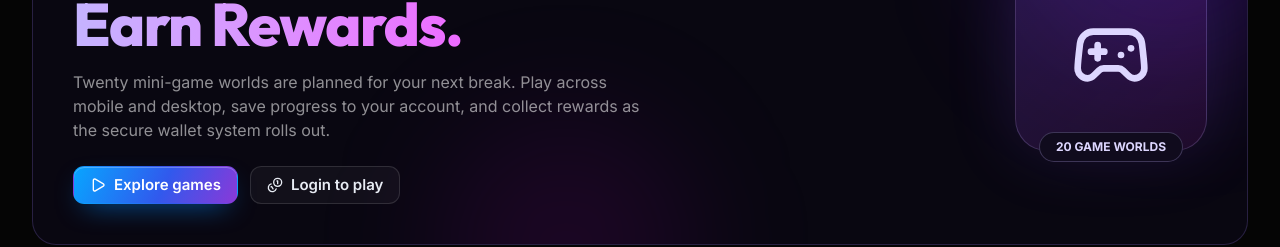
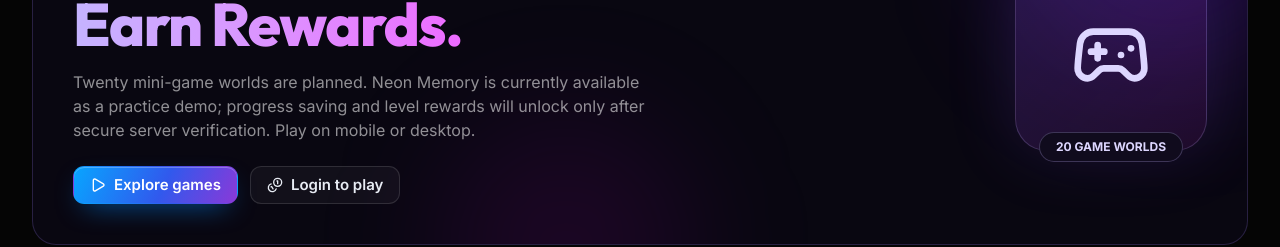
Before and after one commit to rakink43-cell/nexora-subscription-store, a React (Vite) app: page /games in a window 1280 px wide. Shown: the part 330-577 px from the top of the page. Built offline with nearby package versions, Linux system fonts and the light colour scheme; no server answers.

Commit message:
Clarify arcade demo and reward availability

```diff
--- a/src/pages/GamesPage.tsx
+++ b/src/pages/GamesPage.tsx
@@ -175,7 +175,7 @@ export default function GamesPage() {
           <div>
             <p className="flex items-center gap-2 text-xs font-bold uppercase tracking-[0.2em] text-violet-300"><Gamepad2 className="h-4 w-4"/> NEXORA ARCADE</p>
             <h1 className="mt-3 font-display text-4xl font-black tracking-tight text-white sm:text-6xl">Play. Explore.<br/><span className="bg-gradient-to-r from-violet-300 to-fuchsia-400 bg-clip-text text-transparent">Earn Rewards.</span></h1>
-            <p className="mt-4 max-w-xl text-sm leading-6 text-white/55 sm:text-base">Twenty mini-game worlds are planned for your next break. Play across mobile and desktop, save progress to your account, and collect rewards as the secure wallet system rolls out.</p>
+            <p className="mt-4 max-w-xl text-sm leading-6 text-white/55 sm:text-base">Twenty mini-game worlds are planned. Neon Memory is currently available as a practice demo; progress saving and level rewards will unlock only after secure server verification. Play on mobile or desktop.</p>
             <div className="mt-6 flex flex-wrap gap-3">
               <a href="#game-library" className="nx-btn nx-btn-primary px-4 py-2.5"><Play className="h-4 w-4"/> Explore games</a>
               <Link to="/dashboard" className="nx-btn nx-btn-ghost px-4 py-2.5"><Coins className="h-4 w-4"/> {user ? 'My account' : 'Login to play'}</Link>
```
